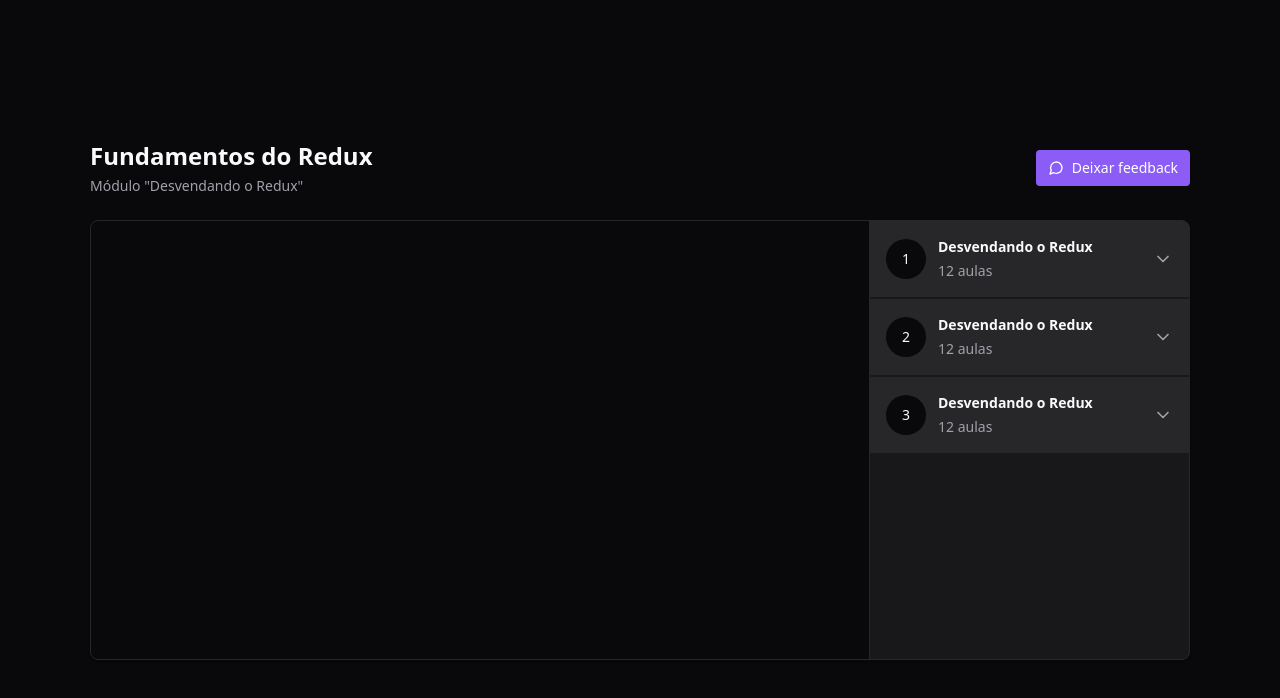
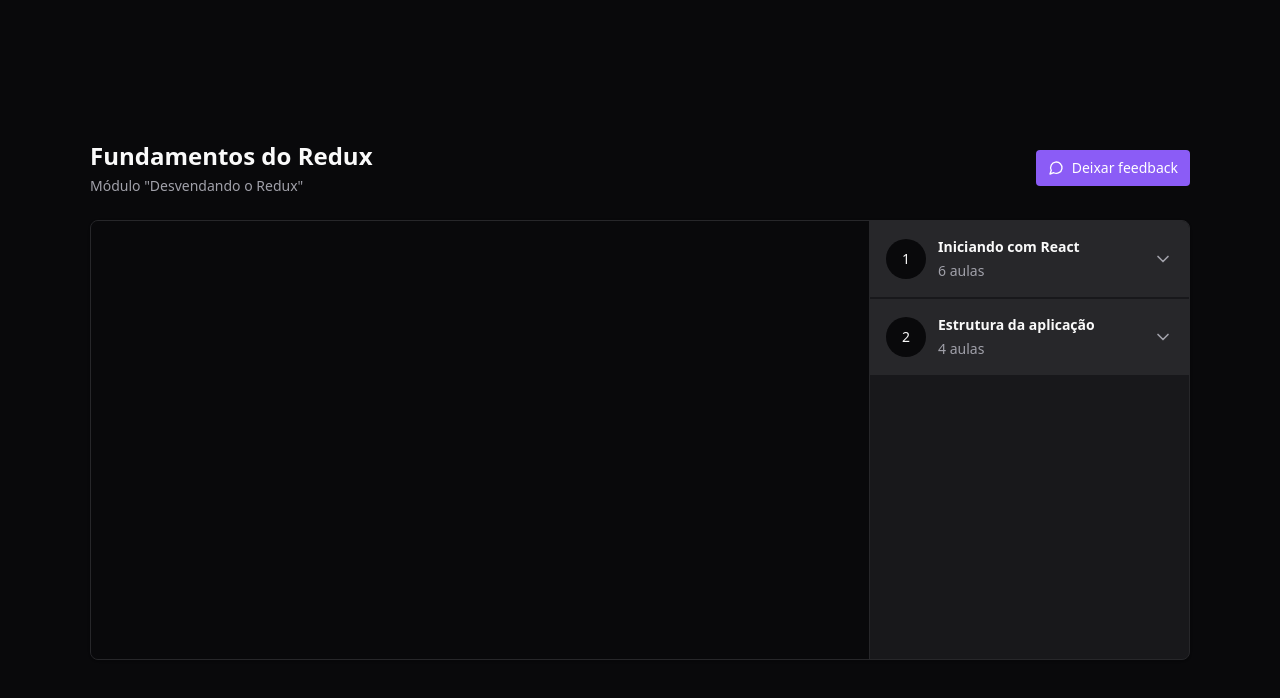
Before and after one commit to victorgonzalezz/redux-little-project, a React (Vite) app: page / in a window 1280 px wide. Shown: the top 698 px of the page. Built offline with nearby package versions, Linux system fonts and the light colour scheme.

Commit message:
reduce into player done
reduce into player done

```diff
--- a/src/components/Module.jsx
+++ b/src/components/Module.jsx
@@ -2,8 +2,13 @@
 import * as Collapsible from '@radix-ui/react-collapsible';
 import { ChevronDown } from "lucide-react";
 import { Lesson } from "./Lesson";
+import { useAppSelector } from '../store';
 
-export function Module({moduleIndex, title, amountOfLessons}) {
+export function Module({ moduleIndex, title, amountOfLessons }) {
+  const lessons = useAppSelector((state => {
+    return state.player.course.modules[moduleIndex].lessons
+  }))
+
   return (
     <Collapsible.Root className='group'>
       <Collapsible.Trigger className="flex w-full items-center gap-3 bg-zinc-800 p-4">
@@ -12,7 +17,7 @@
         </div>
         <div className="flex flex-col gap-1 text-left">
           <strong className="text-sm">{title}</strong>
-          <span className="text-sm text-zinc-400">{amountOfLessons}</span>
+          <span className="text-sm text-zinc-400">{amountOfLessons} aulas</span>
         </div>
 
         <ChevronDown className="w-5 h-5 ml-auto text-zinc-400 group-data-[state=open]:rotate-180 transition-transform" />
@@ -20,18 +25,15 @@
 
       <Collapsible.Content>
       <nav className="relative flex flex-col gap-4 p-6">
-        <Lesson
-          title="Fundamentos do Redux"
-          duration="09:14"
-        />
-        <Lesson
-          title="Fundamentos do Redux"
-          duration="10:32"
-        />
-        <Lesson
-          title="Fundamentos do Redux"
-          duration="03:33"
-        />
+          {lessons.map(lesson => {
+            return (
+              <Lesson
+                key={lesson.id}
+                title={lesson.title}
+                duration={lesson.duration}
+              />
+            )
+        })}
        </nav>
       </Collapsible.Content>
 
--- a/src/components/pages/Player.jsx
+++ b/src/components/pages/Player.jsx
@@ -3,8 +3,11 @@
 import { Header } from "../Header"
 import { Video } from "../Video"
 import { Module } from "../Module"
+import { useAppSelector } from "../../store"
 
 export function Player() {
+const modules = useAppSelector(state => state.player.course.modules)
+
   return (
     <div className="h-screen bg-zinc-950 text-zinc-50 flex justify-center items-center">
       <div className="flex w-[1100px] flex-col gap-6">
@@ -22,9 +25,16 @@
             <Video />
           </div>
           <aside className="w-80 absolute top-0 bottom-0 right-0 border-l divide-y-2 divide-zinc-900 border-zinc-800 bg-zing-900 overflow-y-scroll">
-           <Module moduleIndex={0} title="Desvendando o Redux" amountOfLessons="12 aulas"/>
-           <Module moduleIndex={1} title="Desvendando o Redux" amountOfLessons="12 aulas"/>
-           <Module moduleIndex={2} title="Desvendando o Redux" amountOfLessons="12 aulas"/>
+            {modules.map((module, index) => {
+              return (
+                <Module
+                  key={module.id}
+                  moduleIndex={index}
+                  title={module.title}
+                  amountOfLessons={module.lessons.length} />
+              )
+            })}
+
           </aside>
           </main>
       </div>
--- a/src/store/index.jsx
+++ b/src/store/index.jsx
@@ -1,5 +1,12 @@
 import { configureStore } from "@reduxjs/toolkit";
+import { useSelector } from "react-redux";
+
+import { player } from "./slices/player";
 
 export const store = configureStore({
-  reducer:  {}
+  reducer: {
+    player,
+  }
 })
+
+export const useAppSelector = useSelector;
--- /dev/null
+++ b/src/store/slices/player.jsx
@@ -0,0 +1,36 @@
+import  { createSlice } from  "@reduxjs/toolkit";
+
+const playerSlice = createSlice({
+  name: 'player',
+  initialState: {
+    course: {
+      modules: [
+        {
+          id: '1',
+          title: 'Iniciando com React',
+          lessons: [
+            { id: 'Jai8w6K_GnY', title: 'CSS Modules', duration: '13:45' },
+            { id: 'w-DW4DhDfcw', title: 'Estilização do Post', duration: '10:05' },
+            { id: 'D83-55LUdKE', title: 'Componente: Header', duration: '06:33' },
+            { id: 'W_ATsETujaY', title: 'Componente: Sidebar', duration: '09:12' },
+            { id: 'Pj8dPeameYo', title: 'CSS Global', duration: '03:23' },
+            { id: '8KBq2vhwbac', title: 'Form de comentários', duration: '11:34' },
+          ],
+        },
+        {
+          id: '2',
+          title: 'Estrutura da aplicação',
+          lessons: [
+            { id: 'gE48FQXRZ_o', title: 'Componente: Comment', duration: '13:45' },
+            { id: 'Ng_Vk4tBl0g', title: 'Responsividade', duration: '10:05' },
+            { id: 'h5JA3wfuW1k', title: 'Interações no JSX', duration: '06:33' },
+            { id: '1G0vSTqWELg', title: 'Utilizando estado', duration: '09:12' },
+          ],
+        },
+      ],
+    },
+  },
+  reducers:{},
+})
+
+export const player = playerSlice.reducer
```
